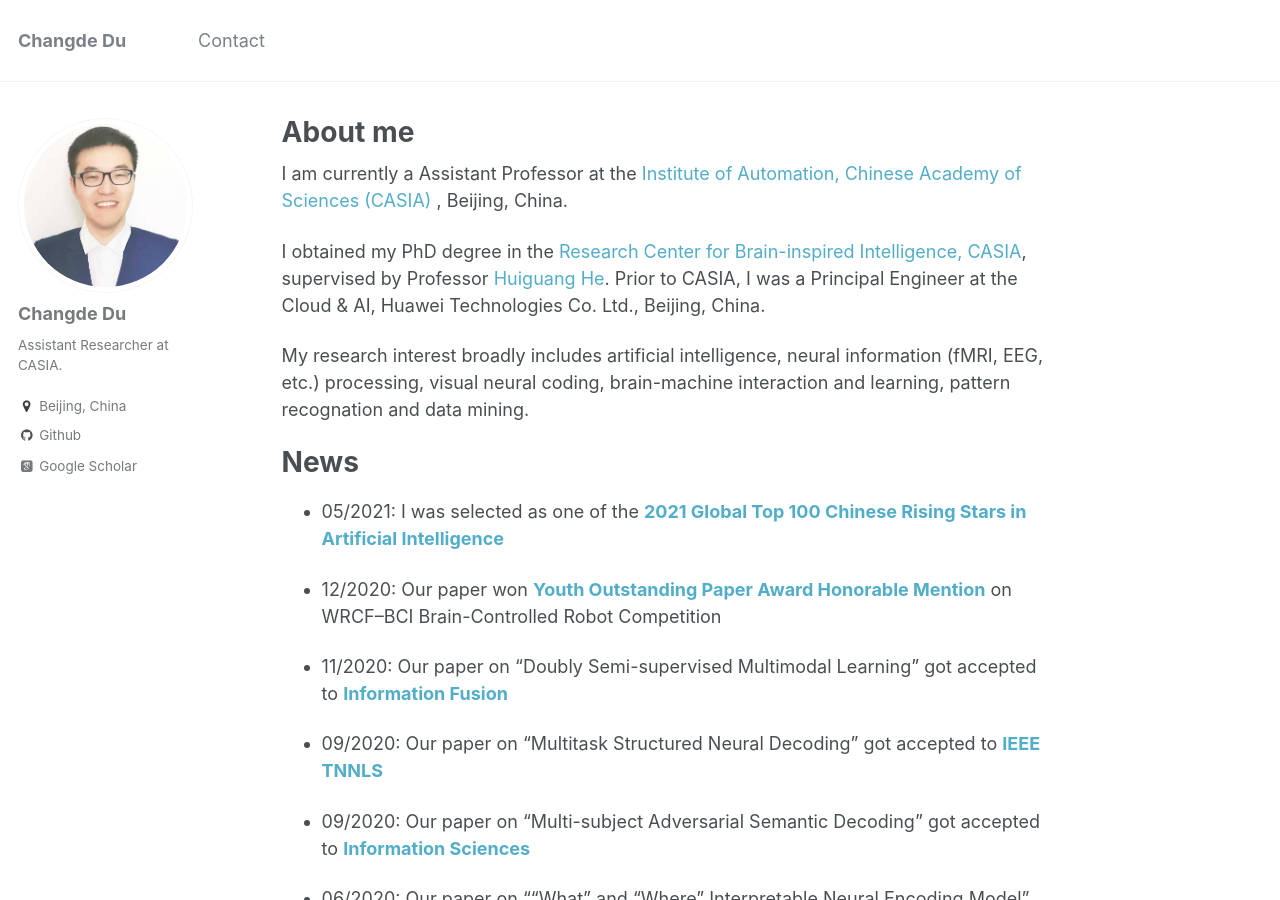
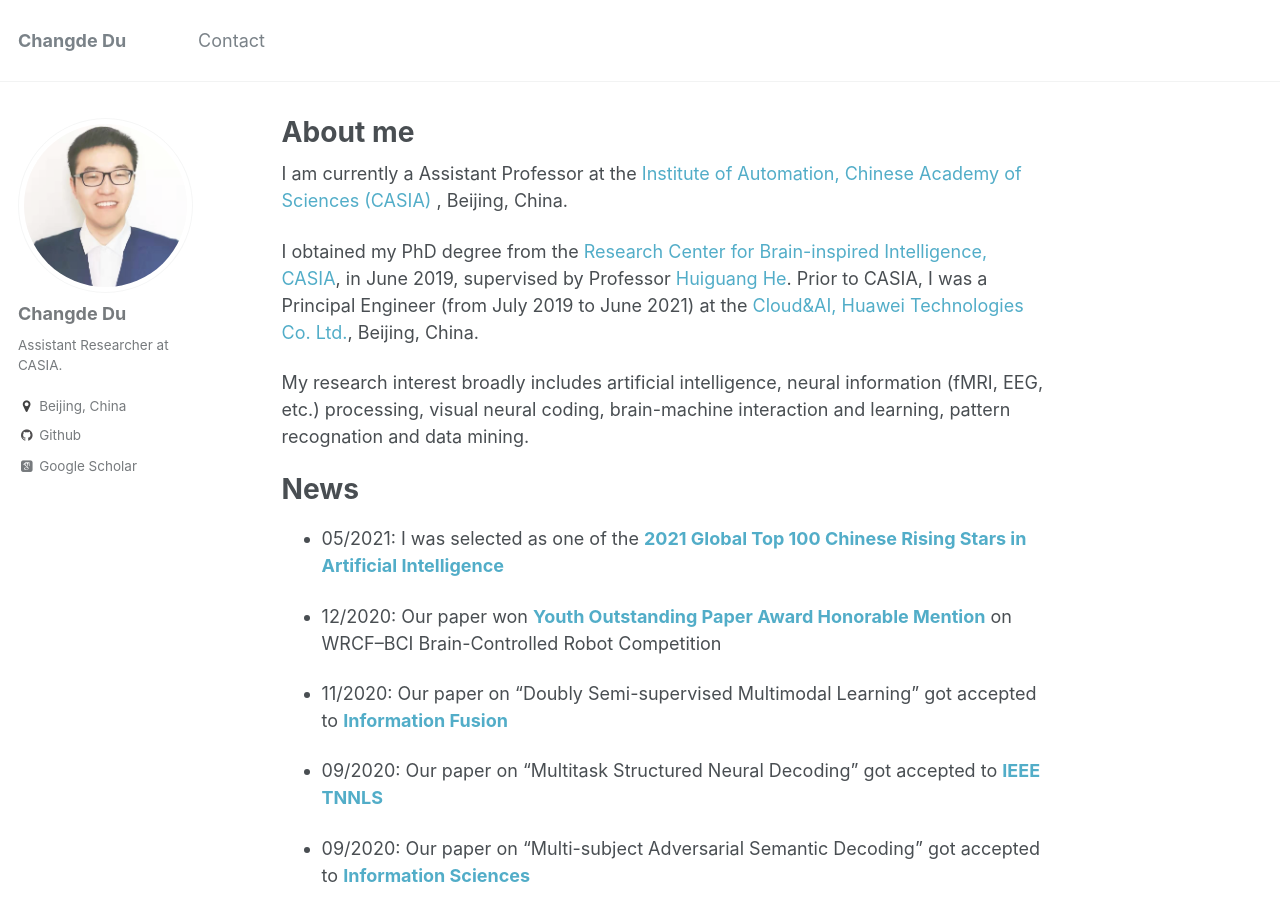
Before and after one commit to ChangdeDu/changdedu.github.io, a Jekyll site: the page built from _pages/about.md, in a window 1280 px wide and 900 px high. Built offline with Jekyll 4.4.1, drawn with Linux system fonts in a browser that asks for light colours; some web fonts are replaced.

Commit message:
Create about.md

```diff
--- a/_pages/about.md
+++ b/_pages/about.md
@@ -12,7 +12,7 @@ redirect_from:
 
 I am currently a Assistant Professor at the [Institute of Automation, Chinese Academy of Sciences (CASIA)](http://www.ia.cas.cn/) , Beijing, China.
 
-I obtained my PhD degree in the [Research Center for Brain-inspired Intelligence, CASIA](https://bii.ia.ac.cn/), supervised by Professor [Huiguang He](http://www.ia.cas.cn/sourcedb_ia_cas/cn/iaexpert/200908/t20090804_2310528.html). Prior to CASIA, I was a Principal Engineer at the Cloud & AI, Huawei Technologies Co. Ltd., Beijing, China.
+I obtained my PhD degree from the [Research Center for Brain-inspired Intelligence, CASIA](https://bii.ia.ac.cn/), in June 2019, supervised by Professor [Huiguang He](http://www.ia.cas.cn/sourcedb_ia_cas/cn/iaexpert/200908/t20090804_2310528.html). Prior to CASIA, I was a Principal Engineer (from July 2019 to June 2021) at the [Cloud&AI, Huawei Technologies Co. Ltd.](https://www.huaweicloud.com/intl/zh-cn/about/index.html), Beijing, China.
 
 My research interest broadly includes artificial intelligence, neural information (fMRI, EEG, etc.) processing, visual neural coding, brain-machine interaction and learning, pattern recognation and data mining.
 
```
